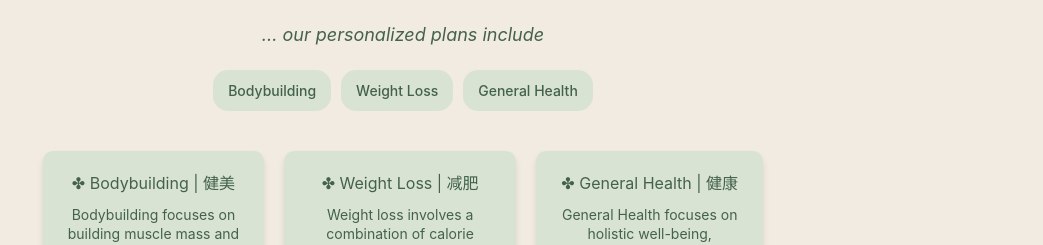
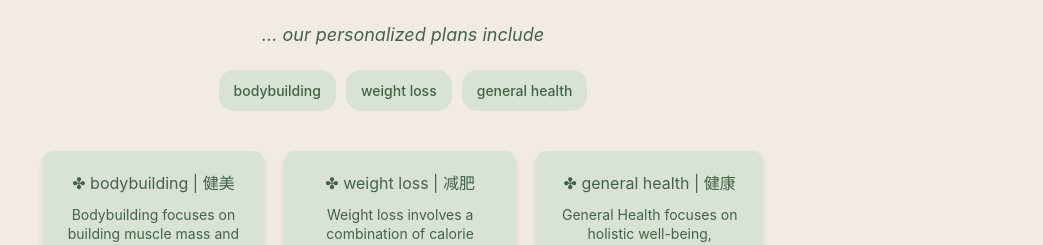
Before and after one commit to NoNathan17/nutri, a React (Vite) app in the folder frontend/: page / in a window 1280 px wide. Shown: the part 499-744 px from the top of the page, without its empty margins (237-1280 px from the left). Built offline with nearby package versions, Linux system fonts and the light colour scheme; no server answers.

Commit message:
consistency in style

```diff
--- a/frontend/src/pages/home.tsx
+++ b/frontend/src/pages/home.tsx
@@ -68,14 +68,14 @@ function Home() {
               <NavigationMenuTrigger className="nav-button">plan</NavigationMenuTrigger>
               <NavigationMenuContent className="dropdown-menu">
                 <ul className="grid auto gap-3 p-4">
-                  <ListItem href="/bodybuilding" title="Bodybuilding" style={{ color: '#44624A' }}>
-                    A plan tailored to build muscle and strength effectively.
+                  <ListItem href="/bodybuilding" title="bodybuilding" style={{ color: '#44624A', textAlign: 'left' }}>
+                    a plan tailored to build muscle and strength effectively
                   </ListItem>
-                  <ListItem href="/weightloss" title="Weight Loss" style={{ color: '#44624A' }}>
-                    Structured guidance for healthy and sustainable weight loss.
+                  <ListItem href="/weightloss" title="weight loss" style={{ color: '#44624A', textAlign: 'left' }}>
+                    structured guidance for healthy and sustainable weight loss
                   </ListItem>
-                  <ListItem href="/health" title="General Health" style={{ color: '#44624A' }}>
-                    Tips and routines to maintain overall well-being.
+                  <ListItem href="/health" title="general health" style={{ color: '#44624A', textAlign: 'left' }}>
+                    tips and routines to maintain overall well-being
                   </ListItem>
                 </ul>
               </NavigationMenuContent>
@@ -150,27 +150,27 @@ function Home() {
 
         {/* Tab Section */}
         <div className="tabs">
-          <Link to="/bodybuilding" className="tab">Bodybuilding</Link>
-          <Link to="/weightloss" className="tab">Weight Loss</Link>
-          <Link to="/health" className="tab">General Health</Link>
+          <Link to="/bodybuilding" className="tab">bodybuilding</Link>
+          <Link to="/weightloss" className="tab">weight loss</Link>
+          <Link to="/health" className="tab">general health</Link>
         </div>
 
         {/* Plan Content */}
         <div className="plan-container">
           <div className="plan hover:scale-105 transition-transform duration-200">
-            <h3>✤ Bodybuilding | 健美</h3>
+            <h3>✤ bodybuilding | 健美</h3>
             <p>
               Bodybuilding focuses on building muscle mass and strength through targeted weight training. It helps sculpt your body, improve metabolism, and increase overall vitality. Perfect for those looking to gain muscle while reducing body fat.
             </p>
           </div>
           <div className="plan hover:scale-105 transition-transform duration-200">
-            <h3>✤ Weight Loss | 减肥</h3>
+            <h3>✤ weight loss | 减肥</h3>
             <p>
               Weight loss involves a combination of calorie management, cardiovascular exercise, and strength training. It's designed to reduce body fat and improve fitness levels, leading to better health, more energy, and an overall improved sense of well-being.
             </p>
           </div>
           <div className="plan hover:scale-105 transition-transform duration-200">
-            <h3>✤ General Health | 健康</h3>
+            <h3>✤ general health | 健康</h3>
             <p>
               General Health focuses on holistic well-being, including improving cardiovascular fitness, flexibility, and mental health. This plan is great for anyone seeking to enhance their quality of life, reduce stress, and develop sustainable healthy habits.
             </p>
```
